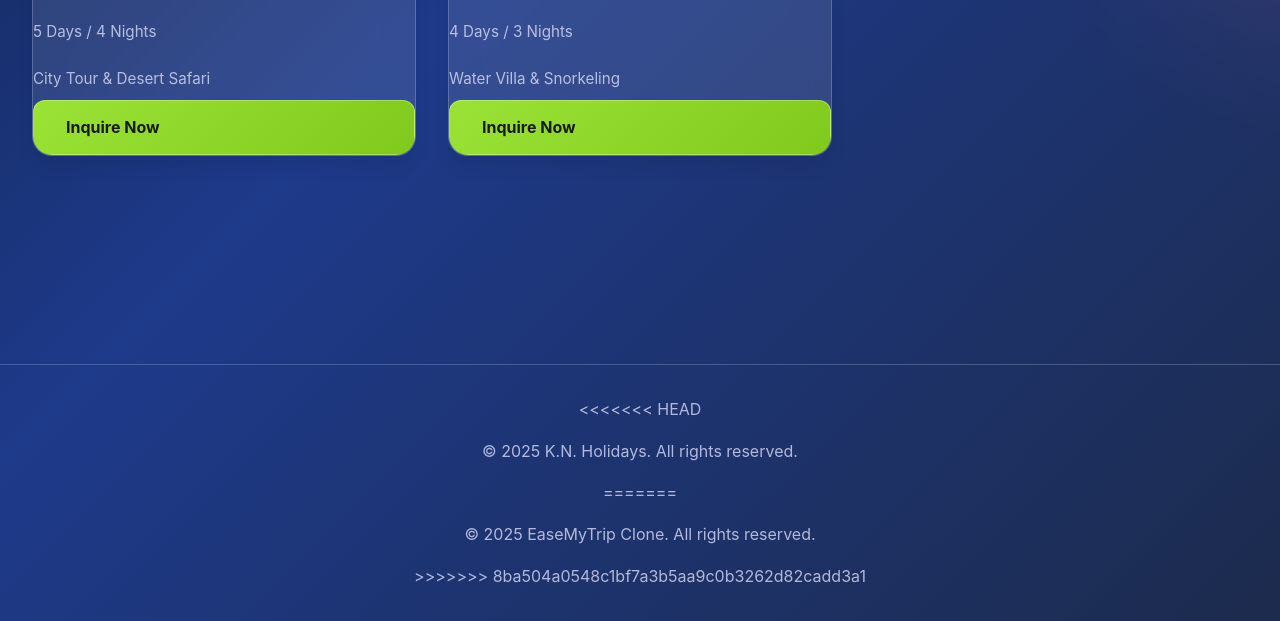
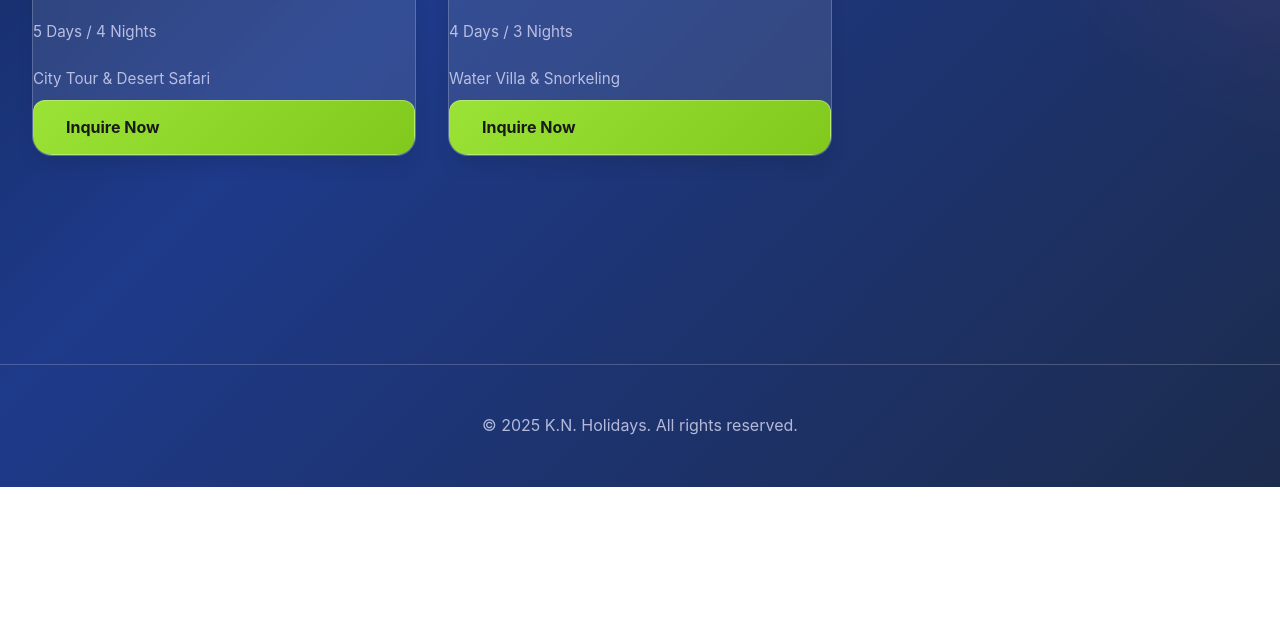
Before and after one commit to arkot23/KN-Holidays, a plain HTML site: page holidays.html in a window 1280 px wide. Shown: the part 981-1602 px from the top of the page. After the commit the page ends 1468 px from the top, so only its background shows below. Drawn offline with Linux system fonts and the light colour scheme.

Commit message:
Update holidays.html

```diff
--- a/holidays.html
+++ b/holidays.html
@@ -64,11 +64,7 @@
     </main>
 
     <footer>
-<<<<<<< HEAD
         <p>&copy; 2025 K.N. Holidays. All rights reserved.</p>
-=======
-        <p>&copy; 2025 EaseMyTrip Clone. All rights reserved.</p>
->>>>>>> 8ba504a0548c1bf7a3b5aa9c0b3262d82cadd3a1
     </footer>
 </body>
 </html>
```
